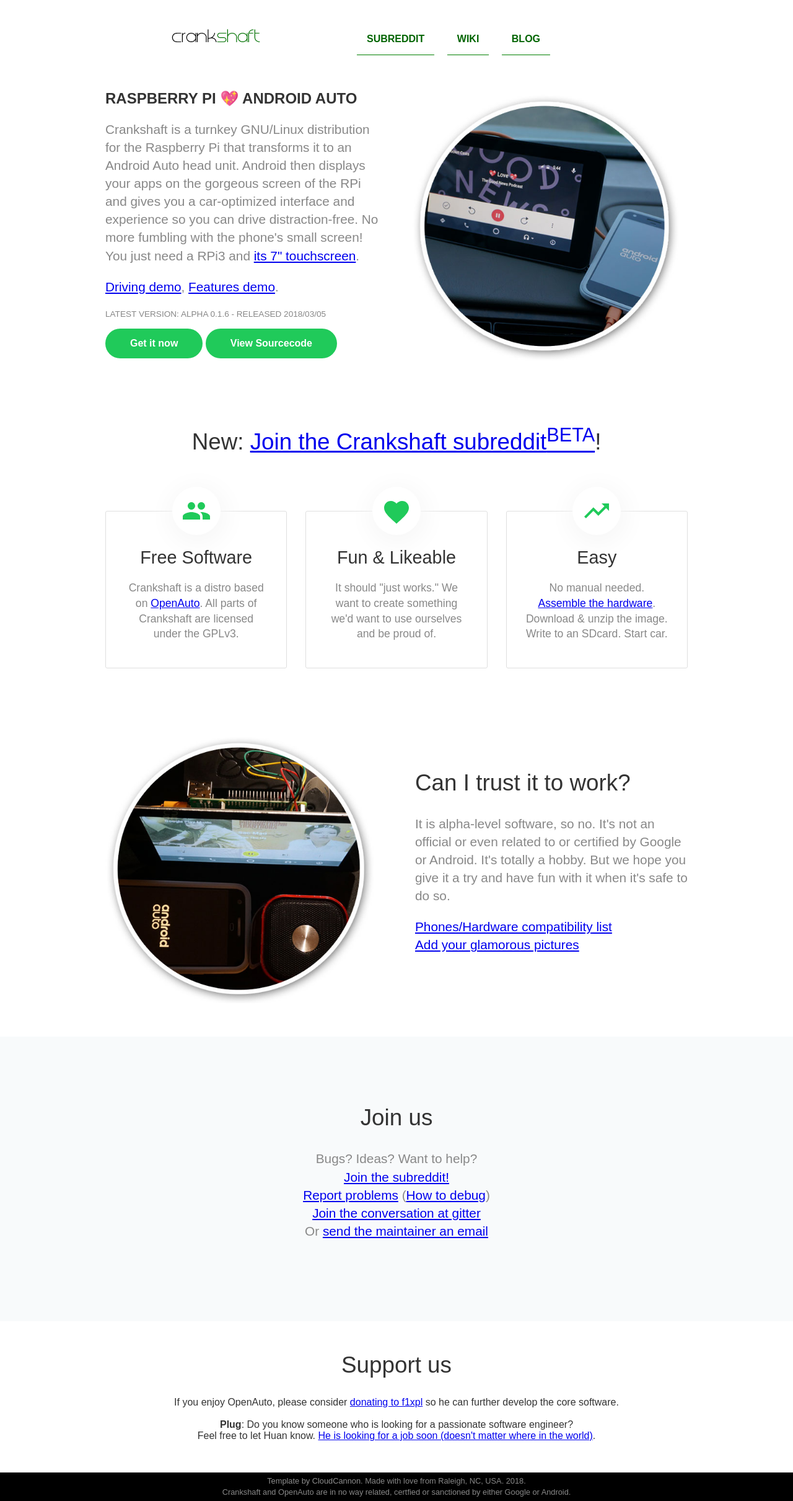
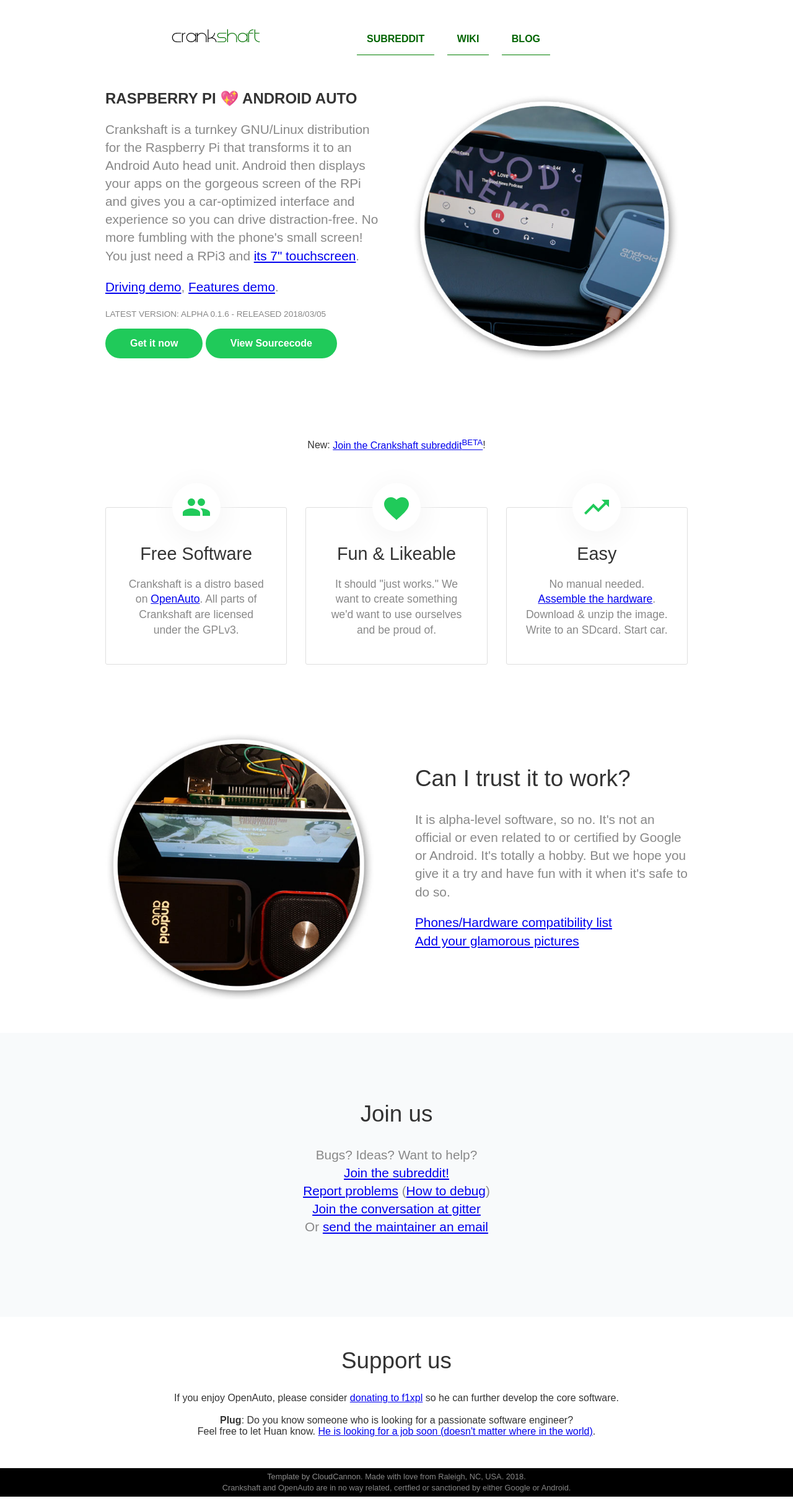
Before and after one commit to opencardev/getcrankshaft.github.io, a Jekyll site: the page built from index.html, in a window 1280 px wide. Shown: the whole page at 62% size. Built offline with Jekyll 4.4.1, drawn with Linux system fonts in a browser that asks for light colours.

Commit message:
[site] smaller join subreddit

```diff
--- a/index.html
+++ b/index.html
@@ -21,7 +21,7 @@
 </header>
 
 <div class="container">
-	<h2 class="editable" style="text-align: center;">New: <a target="_blank" href="https://www.reddit.com/r/crankshaft/">Join the Crankshaft subreddit<sup>BETA</sup></a>!</h2>
+	<h4 class="editable" style="text-align: center;">New: <a target="_blank" href="https://www.reddit.com/r/crankshaft/">Join the Crankshaft subreddit<sup>BETA</sup></a>!</h4>
 
 	<ul class="thirds">
 		<li>
```
